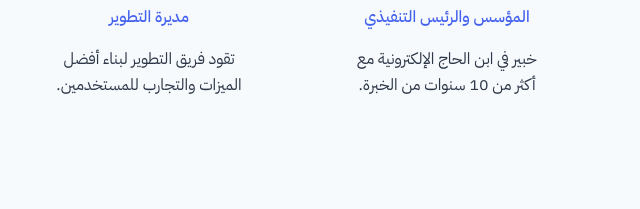
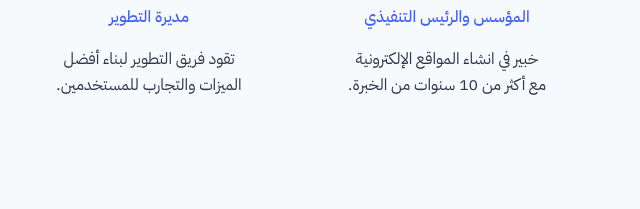
Before and after one commit to aalhaj/website, a website: page about.html in a window 1280 px wide. Shown: the part 2623-2832 px from the top of the page, 640-1280 px from the left. Drawn offline with Linux system fonts and the light colour scheme.

Commit message:
Update about.html

```diff
--- a/about.html
+++ b/about.html
@@ -249,7 +249,7 @@
                     <div class="team-avatar">ع</div>
                     <h3>عبدالملك حسان الحاج</h3>
                     <div class="team-role">المؤسس والرئيس التنفيذي</div>
-                    <p>خبير في ابن الحاج الإلكترونية مع أكثر من 10 سنوات من الخبرة.</p>
+                    <p>خبير في انشاء المواقع الإلكترونية مع أكثر من 10 سنوات من الخبرة.</p>
                 </div>
                 <div class="team-member">
                     <div class="team-avatar">س</div>
```
